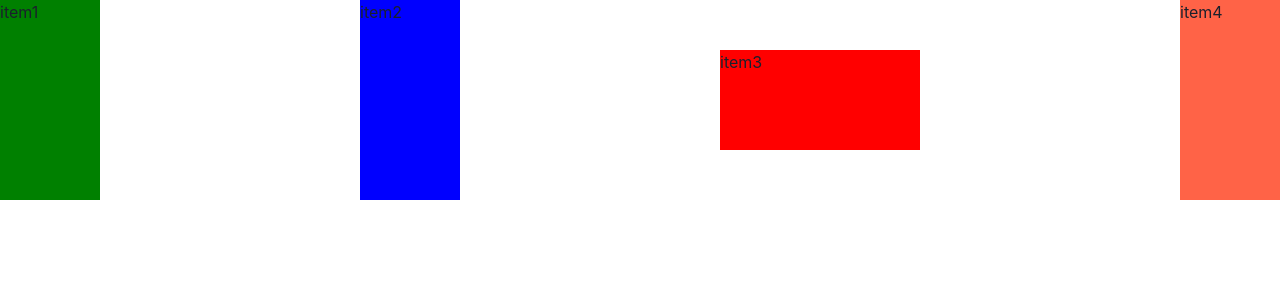
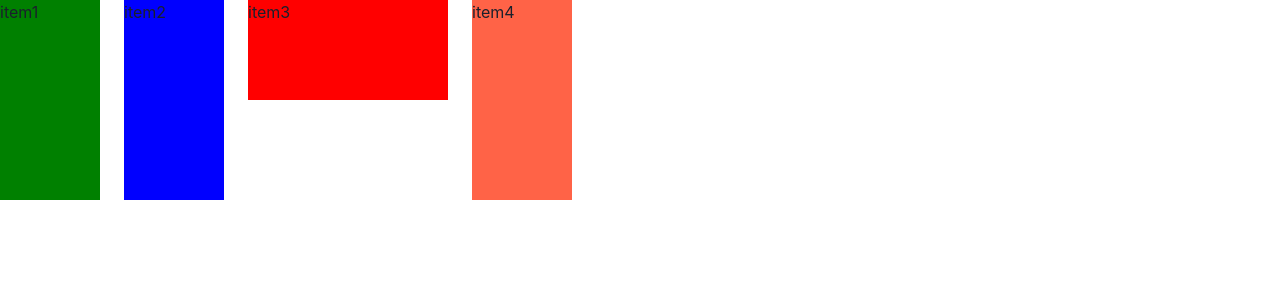
Before and after one commit to estheragbaje/chakra-ui-for-beginners, a React (Vite) app: page / in a window 1280 px wide. Shown: the top 300 px of the page. Built offline with nearby package versions, Linux system fonts and the light colour scheme.

Commit message:
feat: created stack component demo

```diff
--- a/src/App.tsx
+++ b/src/App.tsx
@@ -1,9 +1,10 @@
-import { Box, Flex } from '@chakra-ui/react';
+import { Box, Stack } from '@chakra-ui/react';
 
+// To use HStack, VStack, remove the direction prop
 function App() {
   return (
     <div className='App'>
-      <Flex justify='space-between' align='center'>
+      <Stack spacing='24px' direction='row'>
         <Box bg='green' w='100px' h='200px'>
           item1
         </Box>
@@ -16,7 +17,7 @@
         <Box bg='tomato' w='100px' h='200px'>
           item4
         </Box>
-      </Flex>
+      </Stack>
     </div>
   );
 }
```
